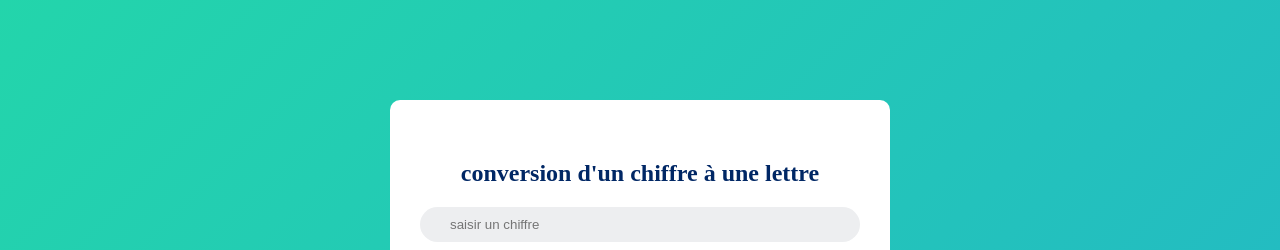
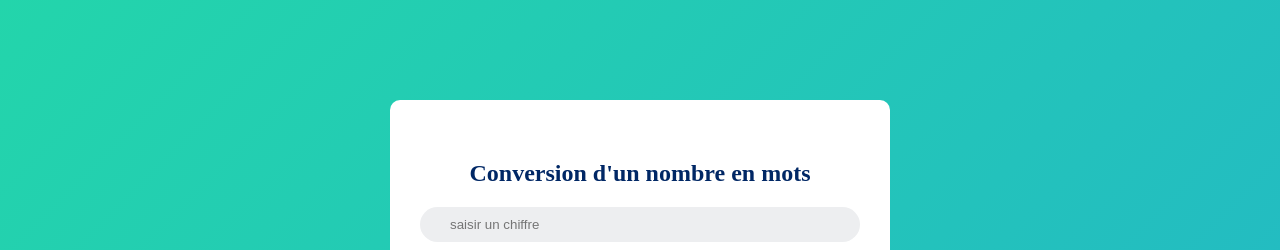
Before and after one commit to abdoulaye-96/digitToLetter, a plain HTML site: page index.html in a window 1280 px wide. Shown: the top 250 px of the page. Drawn offline with Linux system fonts and the light colour scheme.

Commit message:
Conversion d'un nombre en mots

```diff
--- a/index.html
+++ b/index.html
@@ -10,7 +10,7 @@
 <body>
 
         <form action="#">
-            <h2>conversion d'un chiffre à une lettre</h2>
+            <h2>Conversion d'un nombre en mots</h2>
             <div class="row">
                 <input type="number" id="input" step="1" placeholder="saisir un chiffre">
                 <!-- <button id="btn">convert</button>-->
```
